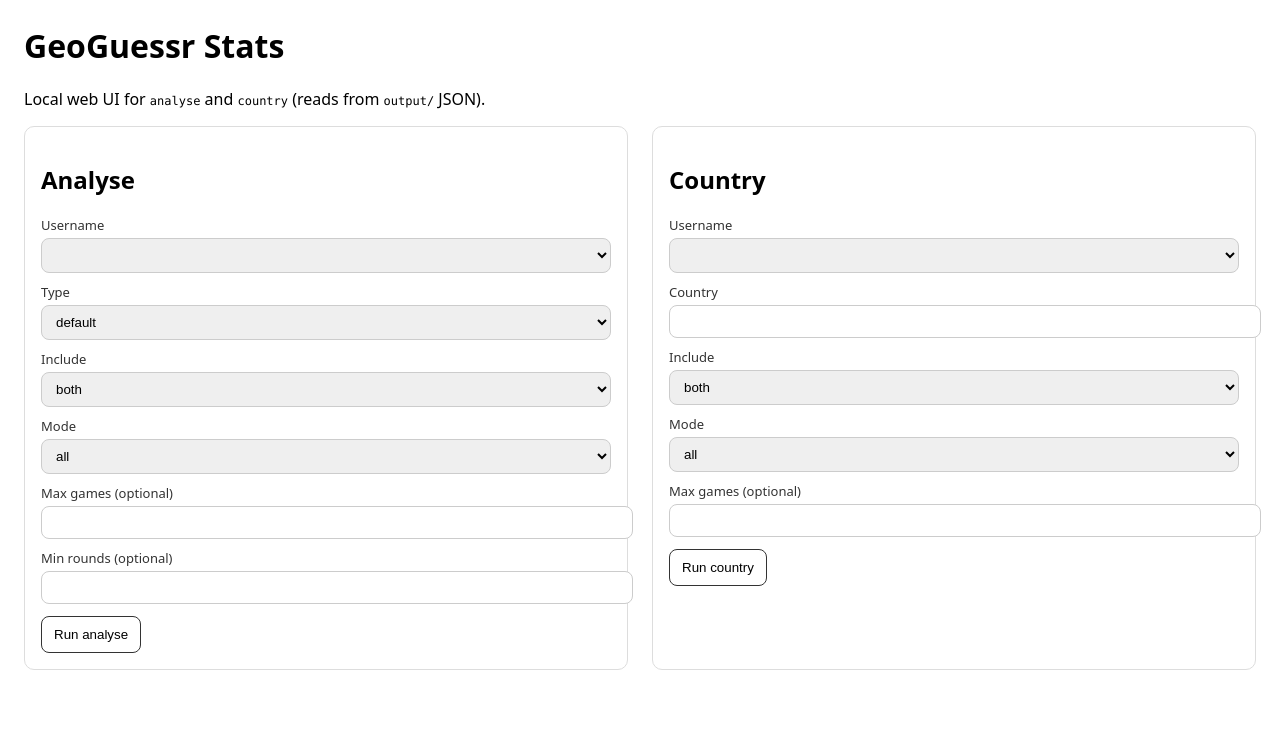
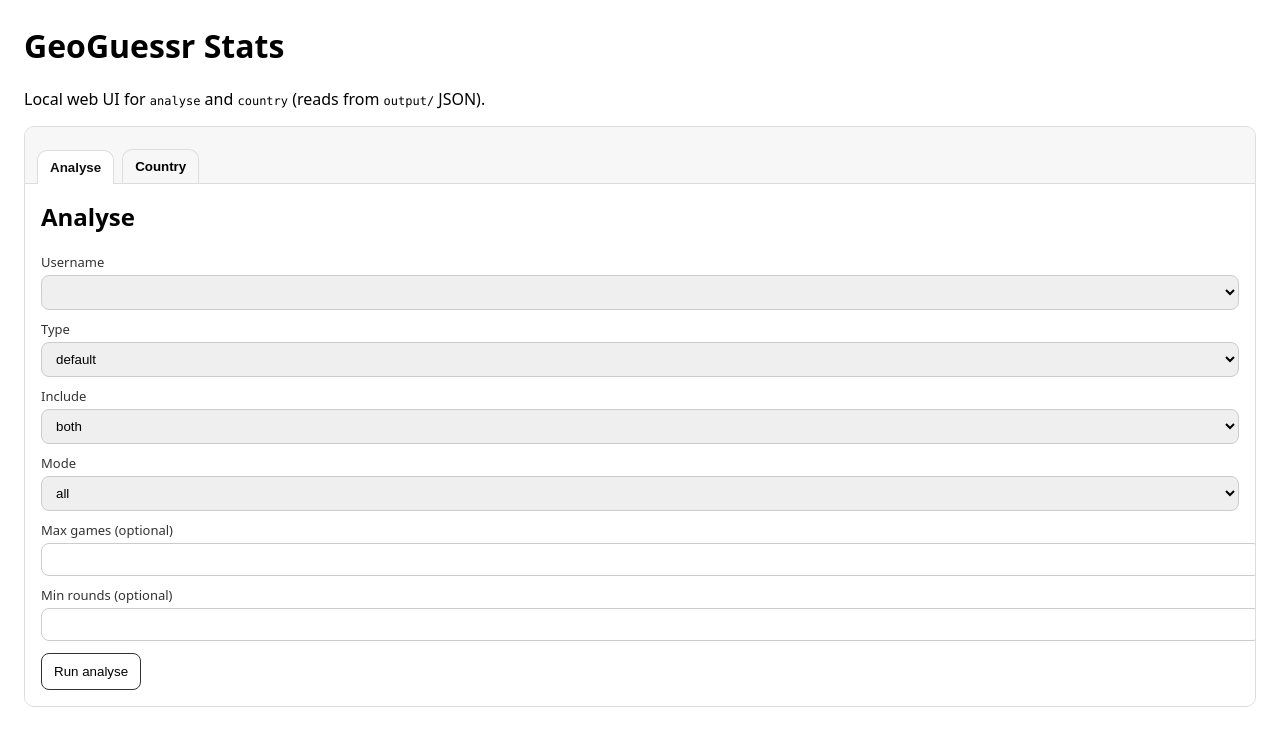
Before and after one commit to jonculver/geoguessr_stats, a FastAPI app: page / in a window 1280 px wide. Shown: the top 746 px of the page. Run offline with FastAPI, Linux system fonts and the light colour scheme; lists and menus that the app fills with data are empty.

Commit message:
Web UI: tab styling + country table

```diff
--- a/geoguessr/web/templates/index.html
+++ b/geoguessr/web/templates/index.html
@@ -8,6 +8,16 @@
       body { font-family: system-ui, -apple-system, Segoe UI, Roboto, sans-serif; margin: 24px; }
       .row { display: flex; gap: 24px; flex-wrap: wrap; }
       .card { border: 1px solid #ddd; border-radius: 10px; padding: 16px; min-width: 360px; flex: 1; }
+      .tab-frame { border: 1px solid #ddd; border-radius: 10px; overflow: hidden; margin-top: 16px; }
+      .tabs { display: flex; align-items: flex-end; gap: 8px; padding: 10px 12px 0 12px; background: #f7f7f7; border-bottom: 1px solid #ddd; }
+      .tab-btn { padding: 9px 12px; border: 1px solid #ddd; border-bottom: none; border-radius: 10px 10px 0 0; background: #f7f7f7; cursor: pointer; font-weight: 600; position: relative; z-index: 1; }
+      .tab-btn[aria-selected="true"] { background: #fff; color: #111; margin-bottom: -1px; z-index: 2; }
+      .tab-btn:focus { outline: none; }
+      .tab-panel { display: none; background: #fff; }
+      .tab-panel.active { display: block; }
+      .tab-content { padding: 16px; }
+      .tab-frame .card { border: none; border-radius: 0; padding: 0; min-width: 0; }
+      .tab-frame h2 { margin-top: 0; }
       label { display: block; font-size: 13px; margin-top: 10px; color: #333; }
       input, select { width: 100%; padding: 8px 10px; margin-top: 4px; border: 1px solid #ccc; border-radius: 8px; }
       button { margin-top: 12px; padding: 10px 12px; border: 1px solid #333; border-radius: 8px; background: #fff; cursor: pointer; }
@@ -24,8 +34,15 @@
     <h1>GeoGuessr Stats</h1>
     <p>Local web UI for <span class="mono">analyse</span> and <span class="mono">country</span> (reads from <span class="mono">output/</span> JSON).</p>
 
-    <div class="row">
-      <div class="card">
+    <div class="tab-frame">
+      <div class="tabs" role="tablist" aria-label="GeoGuessr Stats Tabs">
+        <button class="tab-btn" id="tab-btn-analyse" type="button" role="tab" aria-controls="tab-panel-analyse" aria-selected="false" data-tab="analyse">Analyse</button>
+        <button class="tab-btn" id="tab-btn-country" type="button" role="tab" aria-controls="tab-panel-country" aria-selected="false" data-tab="country">Country</button>
+      </div>
+
+      <div id="tab-panel-analyse" class="tab-panel" role="tabpanel" aria-labelledby="tab-btn-analyse">
+        <div class="tab-content">
+          <div class="card">
         <h2>Analyse</h2>
         <form method="post" action="/analyse">
           <label>Username</label>
@@ -117,7 +134,13 @@
         {% endif %}
       </div>
 
-      <div class="card">
+          </div>
+        </div>
+      </div>
+
+      <div id="tab-panel-country" class="tab-panel" role="tabpanel" aria-labelledby="tab-btn-country">
+        <div class="tab-content">
+          <div class="card">
         <h2>Country</h2>
         <form method="post" action="/country">
           {% set cf = country.form if country else country_form %}
@@ -170,16 +193,17 @@
           <table>
             <thead>
               <tr>
-                <th>Date</th><th>Net</th><th>Round</th><th>Correct</th><th>Duel</th><th>Street View</th>
+                <th>#</th><th>Date</th><th>Net</th><th>Round</th><th>Correct</th><th>Duel</th><th>Street View</th>
               </tr>
             </thead>
             <tbody>
               {% for r in country.rows %}
                 <tr>
+                  <td>{{ loop.index }}</td>
                   <td class="mono">{{r.date}}</td>
-                  <td>{{r.net}}</td>
-                  <td>{{r.round}}</td>
-                  <td>{{r.correct}}</td>
+                  <td class="mono">{{r.net}}</td>
+                  <td class="mono">{{r.round}}</td>
+                  <td class="mono">{{r.correct}}</td>
                   <td>{% if r.duel_url %}<a href="{{r.duel_url}}" target="_blank">link</a>{% endif %}</td>
                   <td>{% if r.sv_url %}<a href="{{r.sv_url}}" target="_blank">link</a>{% endif %}</td>
                 </tr>
@@ -188,6 +212,34 @@
           </table>
         {% endif %}
       </div>
+
+          </div>
+        </div>
+      </div>
     </div>
+
+    <script>
+      (function () {
+        function setActive(tabName) {
+          var analyseBtn = document.getElementById('tab-btn-analyse');
+          var countryBtn = document.getElementById('tab-btn-country');
+          var analysePanel = document.getElementById('tab-panel-analyse');
+          var countryPanel = document.getElementById('tab-panel-country');
+
+          var isAnalyse = tabName === 'analyse';
+          analyseBtn.setAttribute('aria-selected', isAnalyse ? 'true' : 'false');
+          countryBtn.setAttribute('aria-selected', isAnalyse ? 'false' : 'true');
+
+          analysePanel.classList.toggle('active', isAnalyse);
+          countryPanel.classList.toggle('active', !isAnalyse);
+        }
+
+        document.getElementById('tab-btn-analyse').addEventListener('click', function () { setActive('analyse'); });
+        document.getElementById('tab-btn-country').addEventListener('click', function () { setActive('country'); });
+
+        var initial = "{{ 'country' if country else 'analyse' }}";
+        setActive(initial);
+      })();
+    </script>
   </body>
 </html>
```
